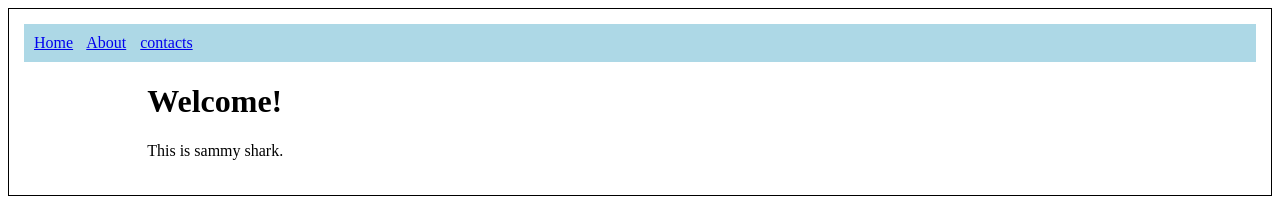
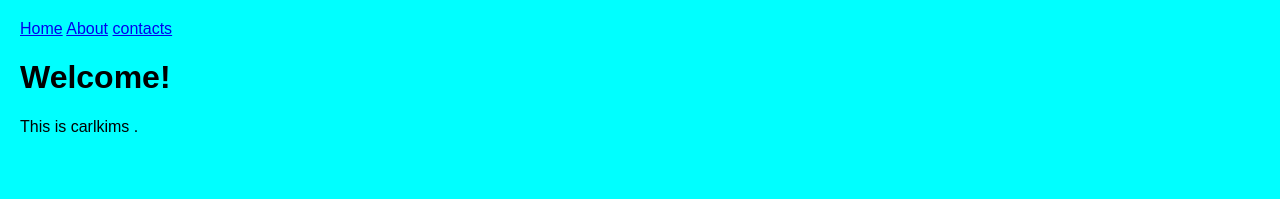
Before and after one commit to WANJALAI/carlos, a plain HTML site: page index.html in a window 1280 px wide. Drawn offline with Linux system fonts and the light colour scheme.

Commit message:
Add files via upload

```diff
--- a/index.html
+++ b/index.html
@@ -2,21 +2,19 @@
 <html>
 <head>
 <title>My Website</title>
-<style>
-body {
-  border: 1px solid black;
-  background:url(c:\Users\Robin\Desktop\carlos\20250407_120101.jpg);
-  background-size: 100px 100px;
-  background-repeat: no-repeat;
-  padding: 15px;
-}
-{ font-family: sans-serif; }
-nav { background-color:lightblue; padding: 10px; }
-nav a { margin-right: 10px; }
-.container { width: 80%; margin: 20px auto; }
-</style>
 </head>
 <body>
+  <style>
+    body{
+      font-family: Arial, sans-serif;
+      margin:20px;
+      background-color: aqua;
+      background-size: cover;
+      background-repeat: non-repeat;
+      background-position: center;
+
+    }
+  </style>
 <nav>
 <a href="#">Home</a>
 <a href="c:\Users\Robin\Desktop\carlos\linked index 1.html">About</a>
@@ -24,7 +22,7 @@ nav a { margin-right: 10px; }
 </nav>
 <div class="container">
 <h1>Welcome!</h1>
-<p>This is sammy shark.</p>
-</div>
+<p>This is carlkims .</p>
+</div></style>
 </body>
 </html>
```
